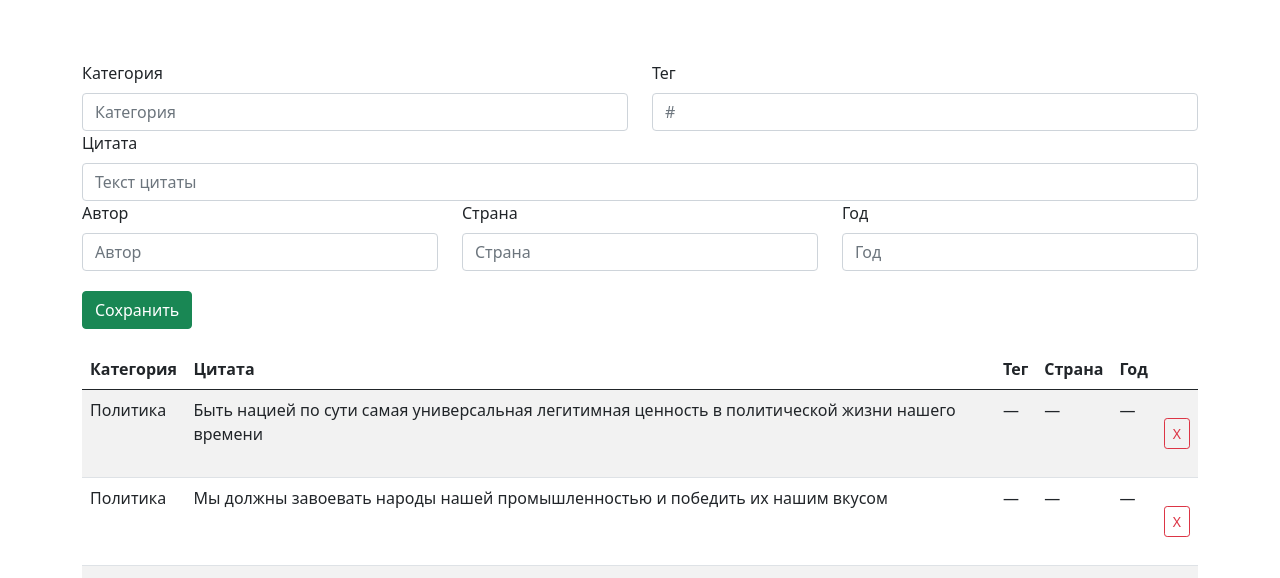
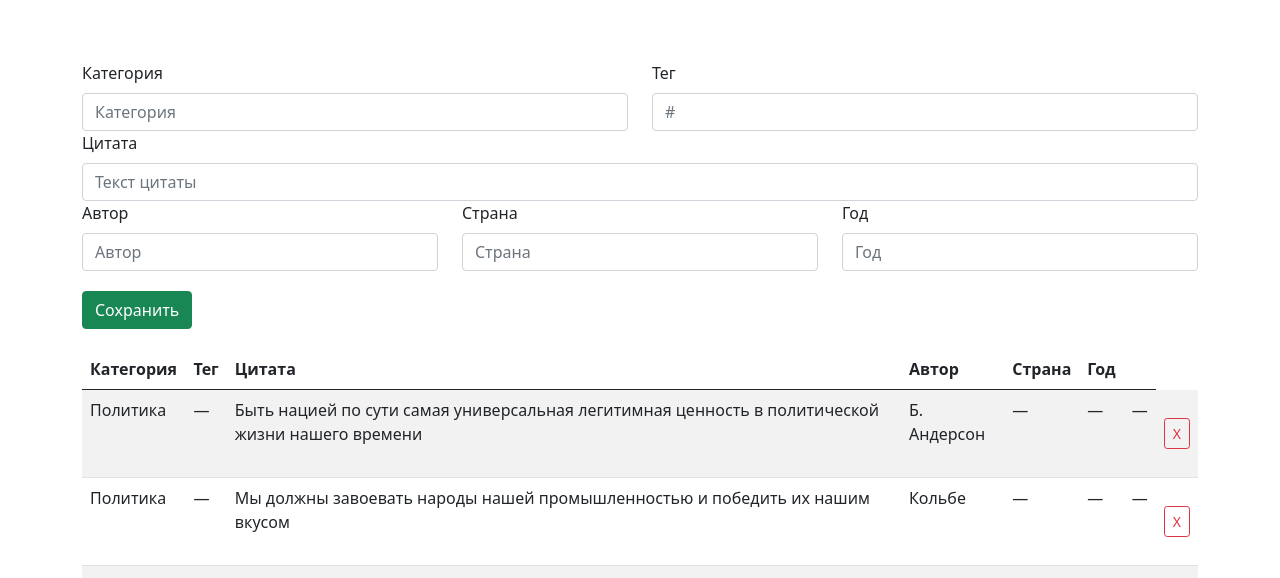
Before and after one commit to navoznova/quotes, a plain HTML site: page admin.html in a window 1280 px wide. Shown: the part 183-761 px from the top of the page. Drawn offline with Linux system fonts and the light colour scheme.

Commit message:
Добавила столбец Автор в таблицу, изменила порядок столбцов

```diff
--- a/admin.html
+++ b/admin.html
@@ -73,8 +73,9 @@
 				<thead>
 					<tr>
 						<th scope="col">Категория</th>
+						<th scope="col">Тег</th>
 						<th scope="col">Цитата</th>
-						<th scope="col">Тег</th>
+						<th scope="col">Автор</th>
 						<th scope="col">Страна</th>
 						<th scope="col">Год</th>
 						<th scope="col"></th>
--- a/model/table.js
+++ b/model/table.js
@@ -13,7 +13,7 @@ export default class Table {
     }
 
     getRowHtml(quote) {
-        let fieldNames = ['category', 'text', 'tag', 'country', 'year'];
+        let fieldNames = ['category', 'tag', 'text', 'author', 'tag', 'country', 'year'];
         let tdHtmls = fieldNames.map(fieldName => {
             if (!quote[fieldName]) {
                 quote[fieldName] = '—';
```
